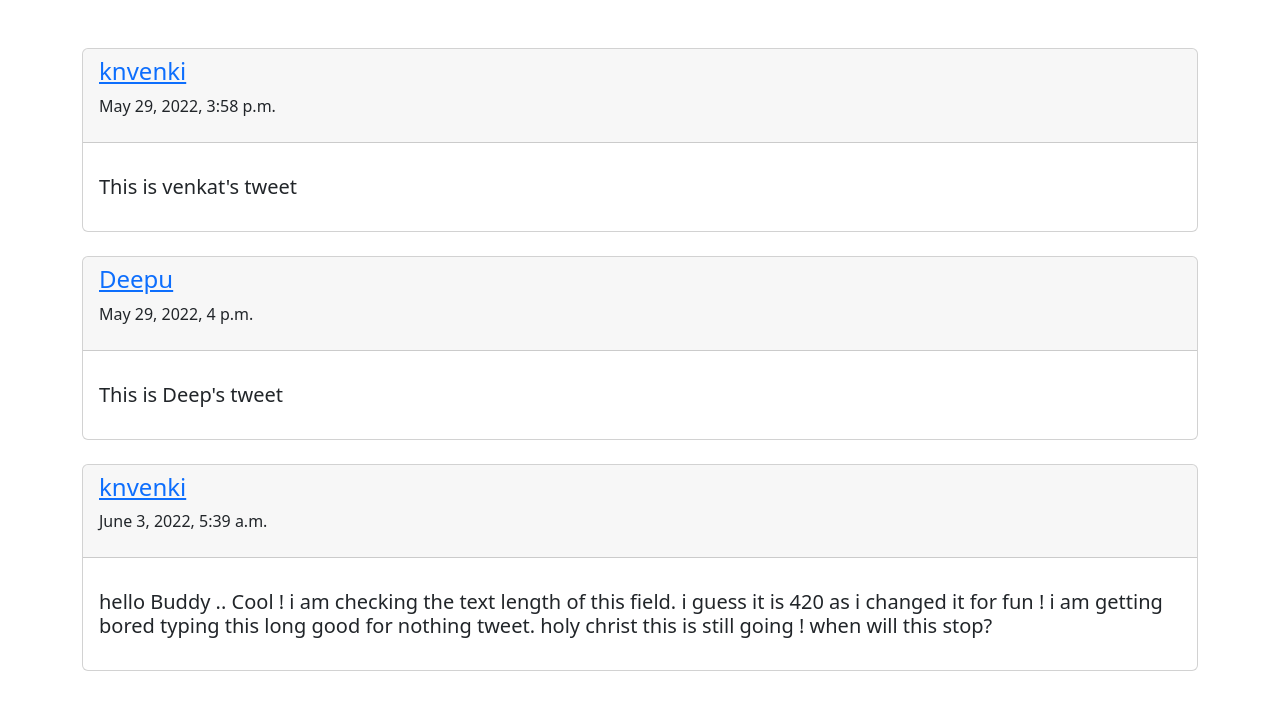
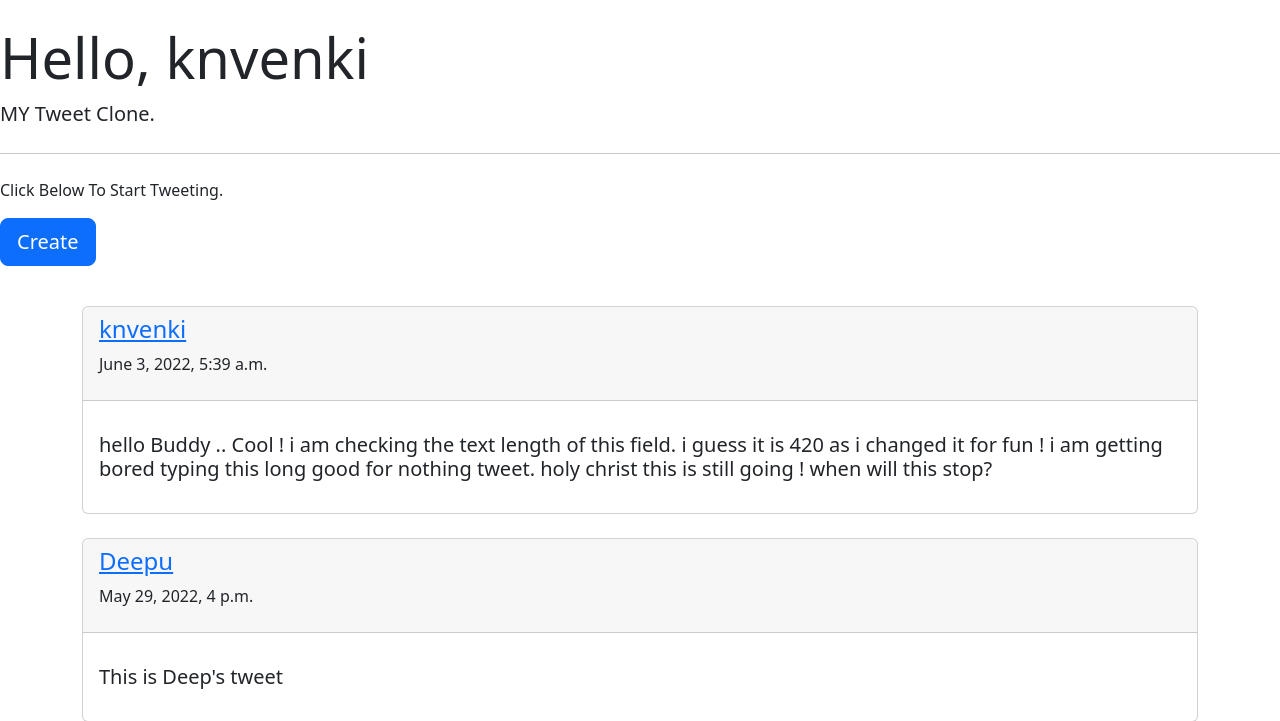
Before and after one commit to VenkateshKNatarajan/Tweet-Clone, a Django app: page / in a window 1280 px wide. Shown: the part 56-777 px from the top of the page. Before the commit the page ends 727 px from the top, so only its background shows below. Run offline with Django 4.2, Linux system fonts and the light colour scheme; a user stored in the database is signed in; data comes from the database, SQL or seed files in the repository; both versions use the stored data as it was after the commit.

Commit message:
Tweet Create/Tweet class view - June 2nd

```diff
--- a/tweetproject/tweet_site/accounts/Templates/accounts/login.html
+++ b/tweetproject/tweet_site/accounts/Templates/accounts/login.html
@@ -26,7 +26,7 @@
                 <button class = "btn btn-outline-info" type = "submit">Login</button>
             </div>
             <br>
-            <a href="#"><p>I dont Have an Account</p></a>
+            <a href="{% url 'register' %}"><p>I dont Have an Account</p></a>
         </form>
     </div>
     {%if messages%}
--- a/tweetproject/tweet_site/accounts/forms.py
+++ b/tweetproject/tweet_site/accounts/forms.py
@@ -13,4 +13,4 @@ class RegisterForm(UserCreationForm):
 class ProfileUpdateForm(forms.ModelForm):
     class Meta:
         model = profile
-        fields = ['image','bio']
+        fields = ['image','bio',]
--- a/tweetproject/tweet_site/accounts/models.py
+++ b/tweetproject/tweet_site/accounts/models.py
@@ -2,10 +2,12 @@ from django.db import models
 from django.contrib.auth.models import User
 
 # Create your models here.
+
 class profile(models.Model):
     user = models.OneToOneField(User,on_delete=models.CASCADE)
-    image = models.ImageField(upload_to = "profile_pics")
+    image = models.ImageField(default = 'default.jpg', upload_to = "profile_pics")
     bio = models.TextField(default=' ')
+
 
     def __str__(self):
         return f'{self.user.username}'
--- a/tweetproject/tweet_site/feed/models.py
+++ b/tweetproject/tweet_site/feed/models.py
@@ -4,6 +4,6 @@ from django.contrib.auth.models import User
 
 # Create your models here.
 class tweet(models.Model):
-    text = models.CharField(max_length=420,default =" ")
+    text = models.TextField(max_length=420,default =" ")
     datetime = models.DateTimeField(default=timezone.now)
     uname = models.ForeignKey(User,on_delete=models.CASCADE)
--- a/tweetproject/tweet_site/feed/templates/feed/home.html
+++ b/tweetproject/tweet_site/feed/templates/feed/home.html
@@ -2,8 +2,19 @@
 
 {%block content%}
 
+
+<div class="jumbotron">
+    <h1 class="display-4">Hello, {{ user.username}}</h1>
+    <p class="lead">MY Tweet Clone.</p>
+    <hr class="my-4">
+    <p>Click Below To Start Tweeting.</p>
+    <p class="lead">
+      <a class="btn btn-primary btn-lg" href="{% url 'tweetcreate'%}" role="button">Create</a>
+    </p>
+</div>
+
     <div class = "container">
-        {% for tweet in tweets %}
+        {% for tweet in object_list %}
 
             <br>
             <div class="card">
--- a/tweetproject/tweet_site/feed/urls.py
+++ b/tweetproject/tweet_site/feed/urls.py
@@ -1,7 +1,9 @@
 from django.urls import path
 from .import views
+from .views import TweetListView,TweetCreateView
 
 urlpatterns = [
-    path('',views.home, name = 'home'),
-    path('home/',views.home, name = 'home')
+    path('',TweetListView.as_view(), name = 'home'),
+    path('home/',TweetListView.as_view(), name = 'home'),
+    path('create/',TweetCreateView.as_view(), name = 'tweetcreate'),
 ]
--- a/tweetproject/tweet_site/feed/views.py
+++ b/tweetproject/tweet_site/feed/views.py
@@ -1,10 +1,20 @@
 from django.shortcuts import render
 from .models import tweet
-from django.contrib.auth.decorators import login_required
+from django.views.generic import ListView,CreateView
+from django.contrib.auth.mixins import LoginRequiredMixin
 
 # Create your views here.
+class TweetListView(LoginRequiredMixin,ListView):
+    model = tweet
+    template_name = 'feed/home.html'
+    ordering = ['-datetime']
 
-@login_required
-def home(request):
-    context = {"tweets":tweet.objects.all}
-    return render(request,'feed/home.html', context)
+class TweetCreateView(LoginRequiredMixin,CreateView):
+    model = tweet
+    fields =['text']
+    template_name = 'feed/create.html'
+    success_url = '/'
+
+    def form_valid(self,form):
+        form.instance.uname = self.request.user
+        return super().form_valid(form)
```
Also changed, not shown: tweetproject/tweet_site/accounts/Templates/accounts/profile.html (+4 -5 lines), tweetproject/tweet_site/feed/templates/feed/create.html (added, +16 -0 lines), tweetproject/tweet_site/accounts/migrations/0002_alter_profile_image.py (added), tweetproject/tweet_site/db.sqlite3, tweetproject/tweet_site/feed/migrations/0002_alter_tweet_text.py (added), tweetproject/tweet_site/media/default.jpg (added).
